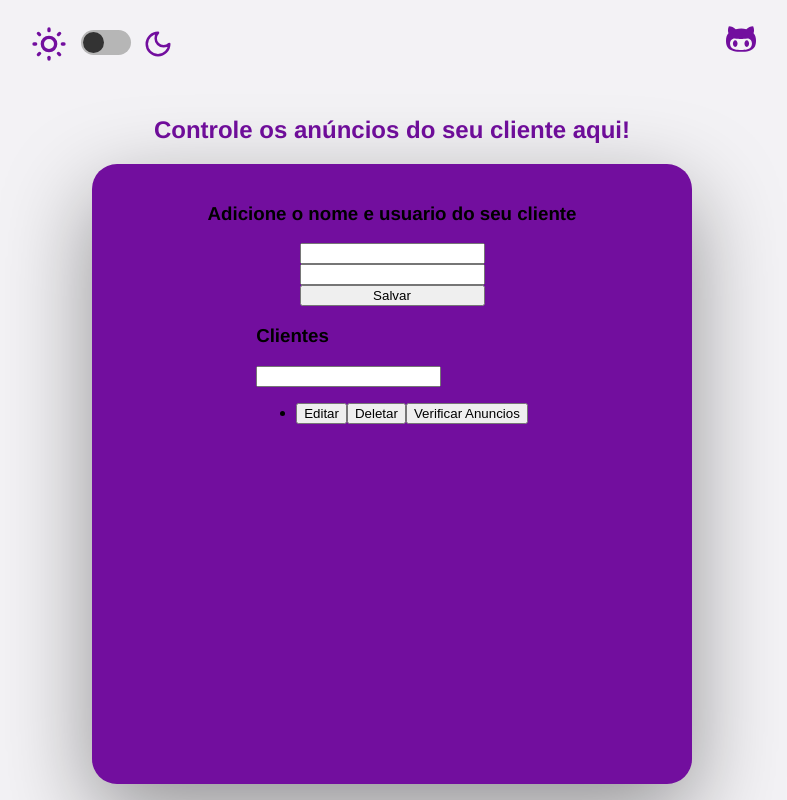
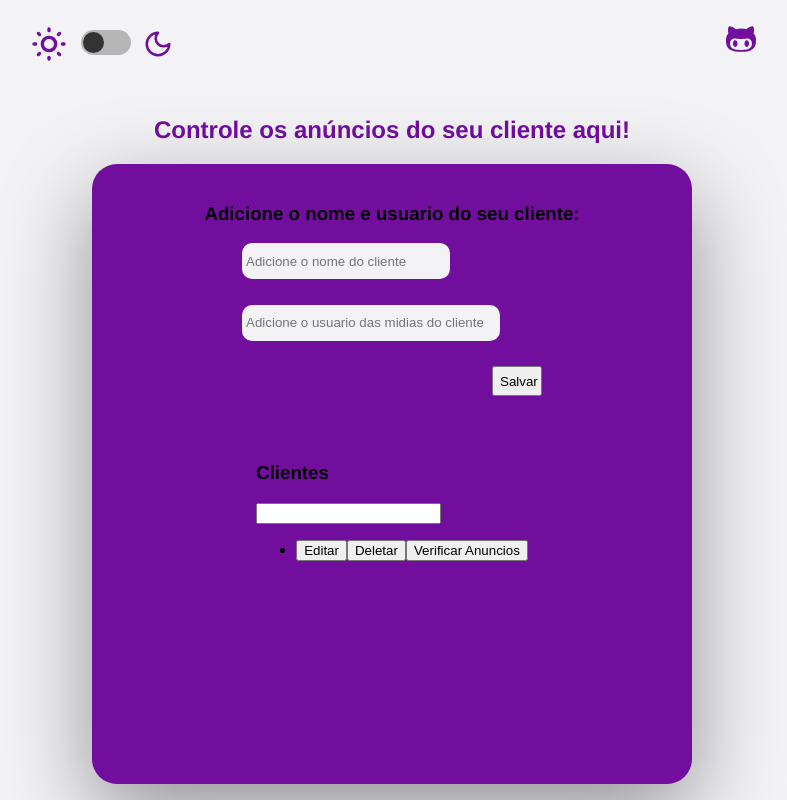
Before and after one commit to LukasLimalkl/trafego-front, a Next.js app: page / in a window 1280 px wide. Shown: the whole page, without its empty margins (248-1035 px from the left). Built offline with nearby package versions, Linux system fonts and the light colour scheme.

Commit message:
feat: styling add client inputs

```diff
--- a/src/components/clientInputs/index.tsx
+++ b/src/components/clientInputs/index.tsx
@@ -4,9 +4,19 @@ export default function ClientInputs() {
   return (
     <Container>
       <form action="" className="client">
-        <input type="text" className="name-cliente" />
-        <input type="text" className="description-cliente" />
-        <button>Salvar</button>
+        <input
+          type="text"
+          className="name-client"
+          placeholder="Adicione o nome do cliente"
+        />
+        <input
+          type="text"
+          className="user-client"
+          placeholder="Adicione o usuario das midias do cliente"
+        />
+        <div className="button-container">
+          <button className="save-button">Salvar</button>
+        </div>
       </form>
     </Container>
   );
--- a/src/components/clientInputs/styles.ts
+++ b/src/components/clientInputs/styles.ts
@@ -3,9 +3,38 @@ import styled from 'styled-components';
 export const Container = styled.div`
   display: flex;
   justify-content: center;
+  width: 300px;
+  height: 200px;
 
   .client {
     display: flex;
     flex-direction: column;
+    width: 300px;
+    height: 200px;
+    gap: 1.6rem;
+  }
+
+  input {
+    width: 200px;
+    background: #f3f2f5;
+    border: 2px solid ${(props) => props.theme.body};
+    border-radius: 10px;
+    height: 30px;
+  }
+
+  .name-client {
+  }
+
+  .user-client {
+    width: 250px;
+  }
+
+  button {
+    width: 50px;
+    height: 30px;
+  }
+  .button-container {
+    flex-direction: row-reverse;
+    display: flex;
   }
 `;
--- a/src/components/mainBox/index.tsx
+++ b/src/components/mainBox/index.tsx
@@ -7,7 +7,7 @@ export default function MainBox() {
     <Container>
       <h2 className="title">Controle os anúncios do seu cliente aqui!</h2>
       <div className="box">
-        <h3 className="box-title">Adicione o nome e usuario do seu cliente</h3>
+        <h3 className="box-title">Adicione o nome e usuario do seu cliente:</h3>
         <ClientInputs />
         <ClientsForm />
       </div>
```
